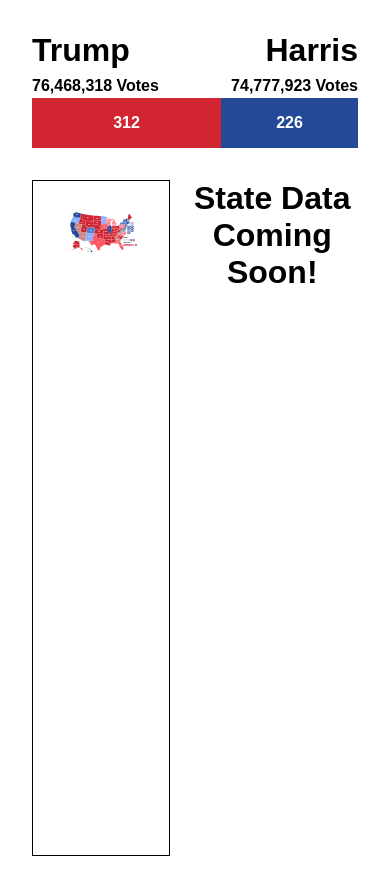
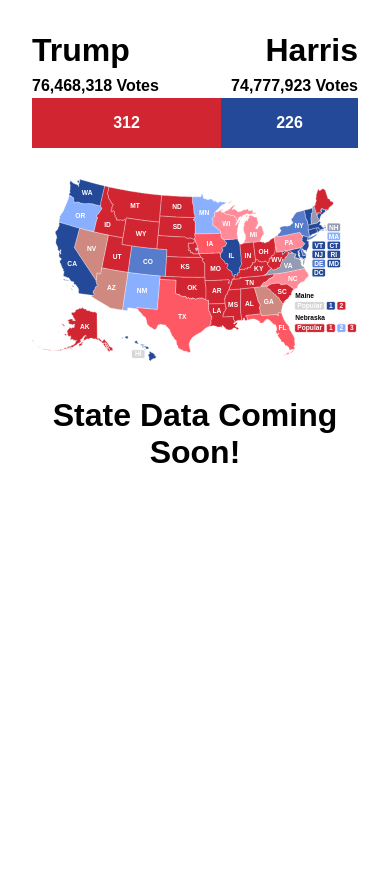
Before and after one commit to bpyle02/2024-interactive-election-model, a Flask app: page / in a window 390 px wide. After the commit the page ends 463 px from the top, so only its background shows below. Run offline with Flask 3, Linux system fonts and the light colour scheme.

Commit message:
Made the website responsive

```diff
--- a/static/css/style.css
+++ b/static/css/style.css
@@ -30,14 +30,13 @@
 #map {
     padding: 2rem;
     width: 70%;
-    height: 80vh;
-    border: 1px solid black;
 }
 
 .state-data {
-    margin-left: 1rem;
+    width: 30%;
     text-align: center;
     justify-content: center;
+    border-left: 2px solid black;
 }
 
 a:hover path {
@@ -173,3 +172,24 @@
 .harris-vote-totals h1 {
     float: right;
 }
+
+@media (max-width: 1398px) {
+
+    #map {
+        padding: 0;
+        width: 100%;
+    }
+
+    .map-wrapper {
+        display: flex;
+        flex-direction: column;
+    }
+
+    .state-data {
+        padding-left: 0;
+        margin-top: 2rem;
+        border-left: none;
+        width: 100%;
+    }
+
+}
--- a/static/js/script.js
+++ b/static/js/script.js
@@ -90,14 +90,12 @@
 
                 popup.innerHTML = popupHTML;
                 popup.style.display = 'block';
-                popup.style.left = event.pageX + 10 + 'px';
-                popup.style.top = event.pageY + 10 + 'px';
+                updatePopupPosition(event, popup)
             });
 
             // Add event to update popup position as the mouse moves
             statePath.addEventListener('mousemove', (event) => {
-                popup.style.left = event.pageX + 10 + 'px';
-                popup.style.top = event.pageY + 10 + 'px';
+                updatePopupPosition(event, popup)
             });
 
             // Add event to hide popup when mouse leaves the state
@@ -106,6 +104,19 @@
             });
         });
     }
+}
+
+// Function to update popup position
+function updatePopupPosition(event, popup) {
+    console.log("HERE")
+    if (event.pageX > (window.innerWidth * 0.70)) {
+        // Position popup to the left of the mouse
+        popup.style.left = event.pageX - popup.offsetWidth - 10 + 'px';
+    } else {
+        // Position popup to the right of the mouse
+        popup.style.left = event.pageX + 10 + 'px';
+    }
+    popup.style.top = event.pageY + 10 + 'px';
 }
 
 // Function to calculate state rating based on margin
```
